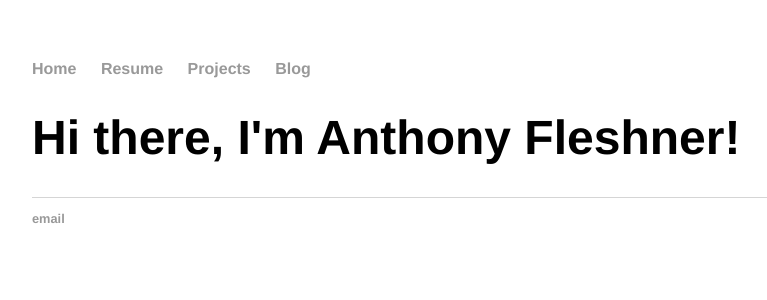
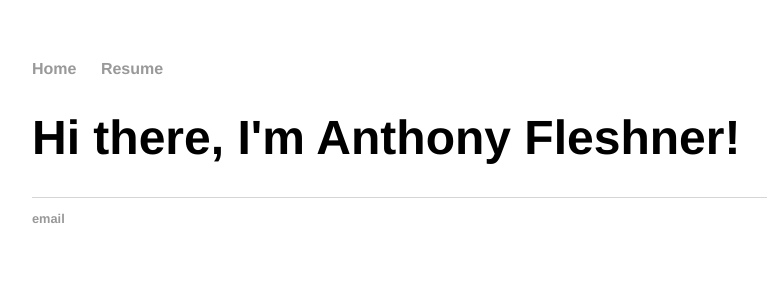
Before and after one commit to afleshner/afleshner.github.io, a Jekyll site: the page built from index.html, in a window 1280 px wide. Shown: the top 300 px of the page, without its empty margins (160-927 px from the left). Built offline with Jekyll 4.4.1, drawn with Linux system fonts in a browser that asks for light colours.

Commit message:
Update default.html

```diff
--- a/_layouts/default.html
+++ b/_layouts/default.html
@@ -10,8 +10,6 @@
 	    		<ul>
 	        		<li><a href="/">Home</a></li>
 	        		<li><a href="/resume/">Resume</a></li>
-	        		<li><a href="/projects/">Projects</a></li>
-				<li><a href="/blog/">Blog</a></li>
 	    		</ul>
 			</nav>
 			<div class="container">
```
